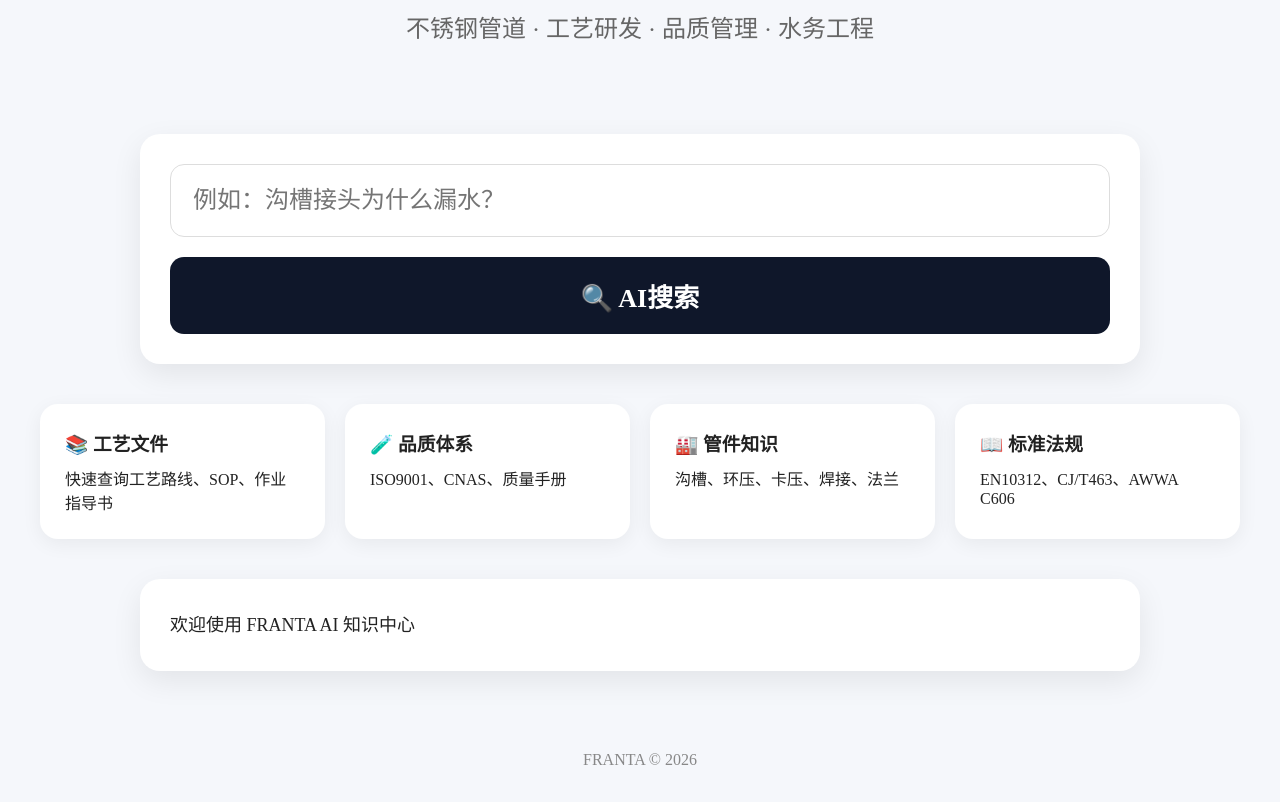
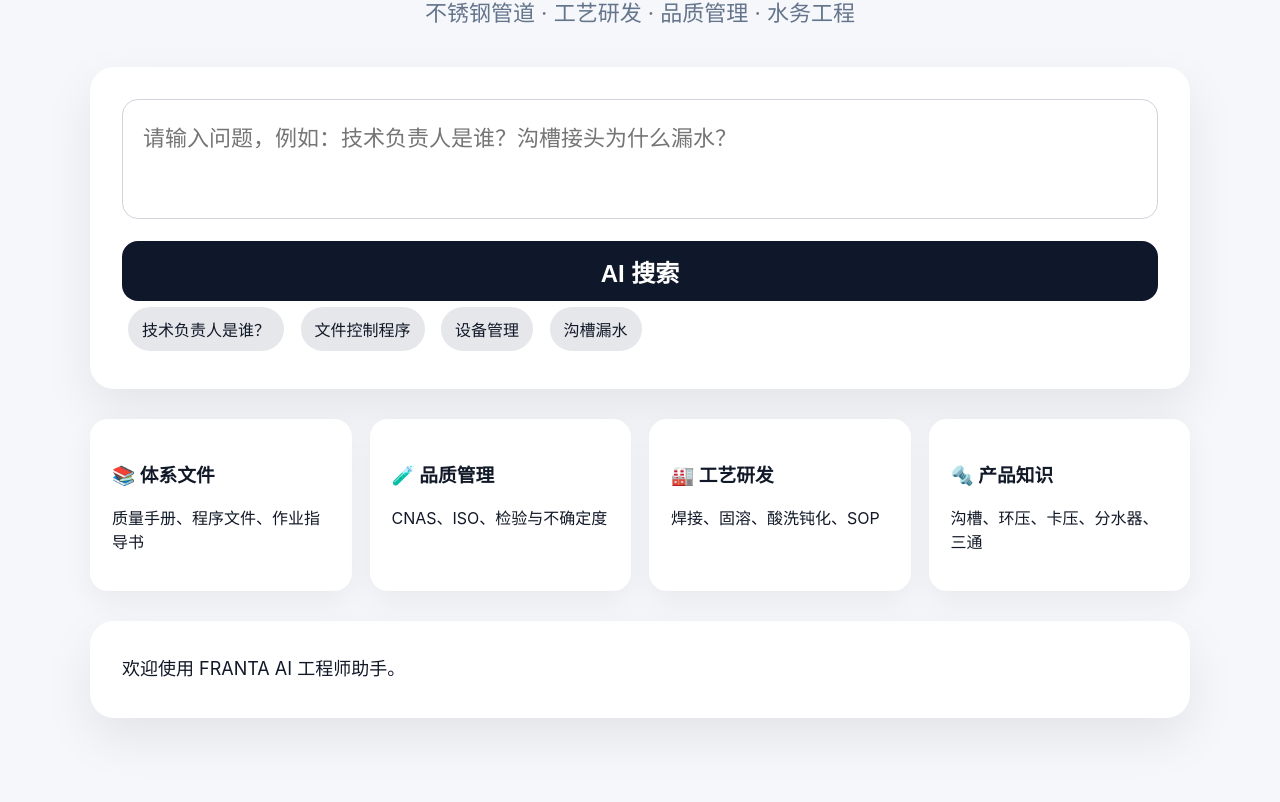
Before and after one commit to Sggg5/sg-ai, a plain HTML site: page index.html in a window 1280 px wide. Shown: the part 174-976 px from the top of the page. Drawn offline with Linux system fonts and the light colour scheme.

Commit message:
Update index.html

```diff
--- a/index.html
+++ b/index.html
@@ -3,239 +3,106 @@
 <head>
 <meta charset="UTF-8">
 <meta name="viewport" content="width=device-width, initial-scale=1.0">
-
-<title>FRANTA AI知识中心</title>
-
+<title>FRANTA AI 工程师助手</title>
 <style>
-
-*{
-margin:0;
-padding:0;
-box-sizing:border-box;
-font-family:"Microsoft YaHei";
-}
-
-body{
-background:#f5f7fb;
-color:#222;
-}
-
-.hero{
-text-align:center;
-padding:80px 20px 50px;
-}
-
-.logo{
-font-size:72px;
-font-weight:800;
-}
-
-.sub{
-margin-top:20px;
-font-size:24px;
-color:#666;
-}
-
-.search-card{
-
-max-width:1000px;
-margin:40px auto;
-background:#fff;
-border-radius:20px;
-padding:30px;
-box-shadow:0 10px 30px rgba(0,0,0,.08);
-
-}
-
-input{
-
-width:100%;
-padding:22px;
-font-size:24px;
-border:1px solid #ddd;
-border-radius:14px;
-
-}
-
-button{
-
-width:100%;
-margin-top:20px;
-padding:20px;
-
-font-size:26px;
-font-weight:bold;
-
-background:#0f172a;
-color:white;
-
-border:none;
-border-radius:14px;
-cursor:pointer;
-
-}
-
-button:hover{
-background:#1e293b;
-}
-
-.result{
-
-max-width:1000px;
-margin:20px auto;
-background:white;
-padding:30px;
-border-radius:20px;
-box-shadow:0 10px 30px rgba(0,0,0,.08);
-
-line-height:1.8;
-font-size:18px;
-
-}
-
-.cards{
-
-display:grid;
-grid-template-columns:repeat(auto-fit,minmax(250px,1fr));
-gap:20px;
-
-max-width:1200px;
-margin:40px auto;
-
-}
-
-.card{
-
-background:white;
-padding:25px;
-border-radius:18px;
-box-shadow:0 5px 20px rgba(0,0,0,.06);
-
-}
-
-.card h3{
-margin-bottom:10px;
-}
-
-.footer{
-
-text-align:center;
-padding:60px 20px;
-color:#888;
-
-}
-
+body{margin:0;background:#f5f7fb;font-family:-apple-system,BlinkMacSystemFont,"Microsoft YaHei";color:#111827}
+.wrap{max-width:1100px;margin:auto;padding:70px 20px}
+.hero{text-align:center;margin-bottom:40px}
+.hero h1{font-size:64px;margin:0;font-weight:800}
+.hero p{font-size:22px;color:#64748b}
+.box{background:white;border-radius:24px;padding:32px;box-shadow:0 20px 50px rgba(0,0,0,.08)}
+textarea{width:100%;height:120px;border:1px solid #d1d5db;border-radius:16px;padding:20px;font-size:22px;box-sizing:border-box;resize:none}
+button{width:100%;margin-top:18px;height:60px;border:none;border-radius:16px;background:#0f172a;color:white;font-size:24px;font-weight:700;cursor:pointer}
+button:disabled{opacity:.5}
+.grid{display:grid;grid-template-columns:repeat(auto-fit,minmax(220px,1fr));gap:18px;margin:30px 0}
+.card{background:white;border-radius:18px;padding:22px;box-shadow:0 10px 30px rgba(0,0,0,.06)}
+.result{margin-top:30px;background:white;border-radius:24px;padding:32px;box-shadow:0 20px 50px rgba(0,0,0,.08);line-height:1.8;font-size:18px;white-space:pre-wrap}
+.source{background:#f8fafc;border:1px solid #e5e7eb;border-radius:14px;padding:16px;margin-top:12px;font-size:15px}
+.hot span{display:inline-block;margin:6px;padding:10px 14px;background:#e5e7eb;border-radius:999px;cursor:pointer}
 </style>
-
 </head>
-
 <body>
-
+<div class="wrap">
   <div class="hero">
-
-<div class="logo">
-FRANTA AI
+    <h1>FRANTA AI</h1>
+    <p>不锈钢管道 · 工艺研发 · 品质管理 · 水务工程</p>
   </div>
 
-<div class="sub">
-不锈钢管道 · 工艺研发 · 品质管理 · 水务工程
+  <div class="box">
+    <textarea id="q" placeholder="请输入问题，例如：技术负责人是谁？沟槽接头为什么漏水？"></textarea>
+    <button id="btn" onclick="ask()">AI 搜索</button>
+    <div class="hot">
+      <span onclick="fill('技术负责人是谁？')">技术负责人是谁？</span>
+      <span onclick="fill('文件控制程序有哪些要求？')">文件控制程序</span>
+      <span onclick="fill('设备管理程序的目的是什么？')">设备管理</span>
+      <span onclick="fill('沟槽接头为什么漏水？')">沟槽漏水</span>
+    </div>
   </div>
 
+  <div class="grid">
+    <div class="card"><h3>📚 体系文件</h3><p>质量手册、程序文件、作业指导书</p></div>
+    <div class="card"><h3>🧪 品质管理</h3><p>CNAS、ISO、检验与不确定度</p></div>
+    <div class="card"><h3>🏭 工艺研发</h3><p>焊接、固溶、酸洗钝化、SOP</p></div>
+    <div class="card"><h3>🔩 产品知识</h3><p>沟槽、环压、卡压、分水器、三通</p></div>
   </div>
 
-<div class="search-card">
-
-<input
-id="question"
-placeholder="例如：沟槽接头为什么漏水？"
-/>
-
-<button onclick="searchDoc()">
-🔍 AI搜索
-</button>
-
-</div>
-
-<div class="cards">
-
-<div class="card">
-<h3>📚 工艺文件</h3>
-<p>快速查询工艺路线、SOP、作业指导书</p>
-</div>
-
-<div class="card">
-<h3>🧪 品质体系</h3>
-<p>ISO9001、CNAS、质量手册</p>
-</div>
-
-<div class="card">
-<h3>🏭 管件知识</h3>
-<p>沟槽、环压、卡压、焊接、法兰</p>
-</div>
-
-<div class="card">
-<h3>📖 标准法规</h3>
-<p>EN10312、CJ/T463、AWWA C606</p>
-</div>
-
-</div>
-
-<div id="result" class="result">
-
-欢迎使用 FRANTA AI 知识中心
-
-</div>
-
-<div class="footer">
-
-FRANTA © 2026
-
+  <div id="result" class="result">欢迎使用 FRANTA AI 工程师助手。</div>
 </div>
 
 <script>
+function fill(text){
+  document.getElementById("q").value = text;
+}
 
-async function searchDoc(){
+async function ask(){
+  const q = document.getElementById("q").value.trim();
+  const btn = document.getElementById("btn");
+  const result = document.getElementById("result");
 
-const q=document.getElementById("question").value;
+  if(!q){
+    result.textContent = "请先输入问题。";
+    return;
+  }
 
-document.getElementById("result").innerHTML=
-"正在搜索："+q;
+  btn.disabled = true;
+  btn.textContent = "正在查询知识库...";
+  result.textContent = "正在从 R2 / AI Search / Workers AI 中检索并生成答案...";
 
   try{
+    const res = await fetch("/api/ask", {
+      method:"POST",
+      headers:{ "Content-Type":"application/json" },
+      body:JSON.stringify({ question:q })
+    });
 
-/*
-这里后面接Cloudflare AI Search API
-*/
+    const data = await res.json();
 
-document.getElementById("result").innerHTML=`
-
-<h2>搜索问题</h2>
-
-<p>${q}</p>
-
-<hr>
-
-<p>
-
-您的知识库已成功连接。
-
-下一步接入Cloudflare AI Search API即可实现真正AI问答。
-
-</p>
-
-`;
-
-}
-catch(e){
-
-document.getElementById("result").innerHTML=
-"搜索失败";
-
+    if(!res.ok){
+      result.textContent = "请求失败：\n" + (data.detail || data.error || "未知错误");
+      return;
     }
 
+    let html = data.answer + "\n\n";
+    html += "━━━━━━━━━━━━━━\n";
+    html += "参考来源：\n";
+
+    if(data.sources && data.sources.length){
+      data.sources.forEach((s, i)=>{
+        html += `\n[${i+1}] ${s.title}\n相似度：${Number(s.score).toFixed(3)}\n`;
+      });
+    }else{
+      html += "未找到明确来源。";
     }
 
+    result.textContent = html;
+
+  }catch(e){
+    result.textContent = "前端请求失败：\n" + e.message;
+  }finally{
+    btn.disabled = false;
+    btn.textContent = "AI 搜索";
+  }
+}
 </script>
-
 </body>
 </html>
```
Lines whose indentation alone changed are shown as unchanged.
